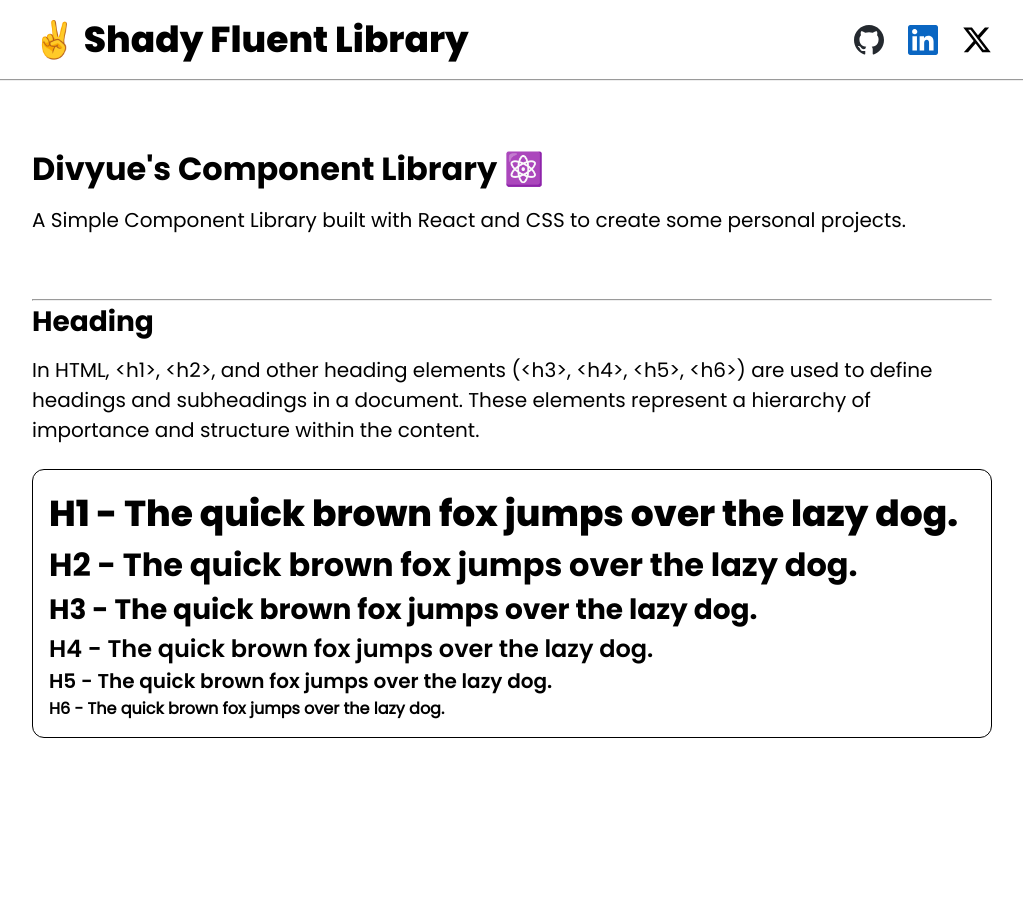
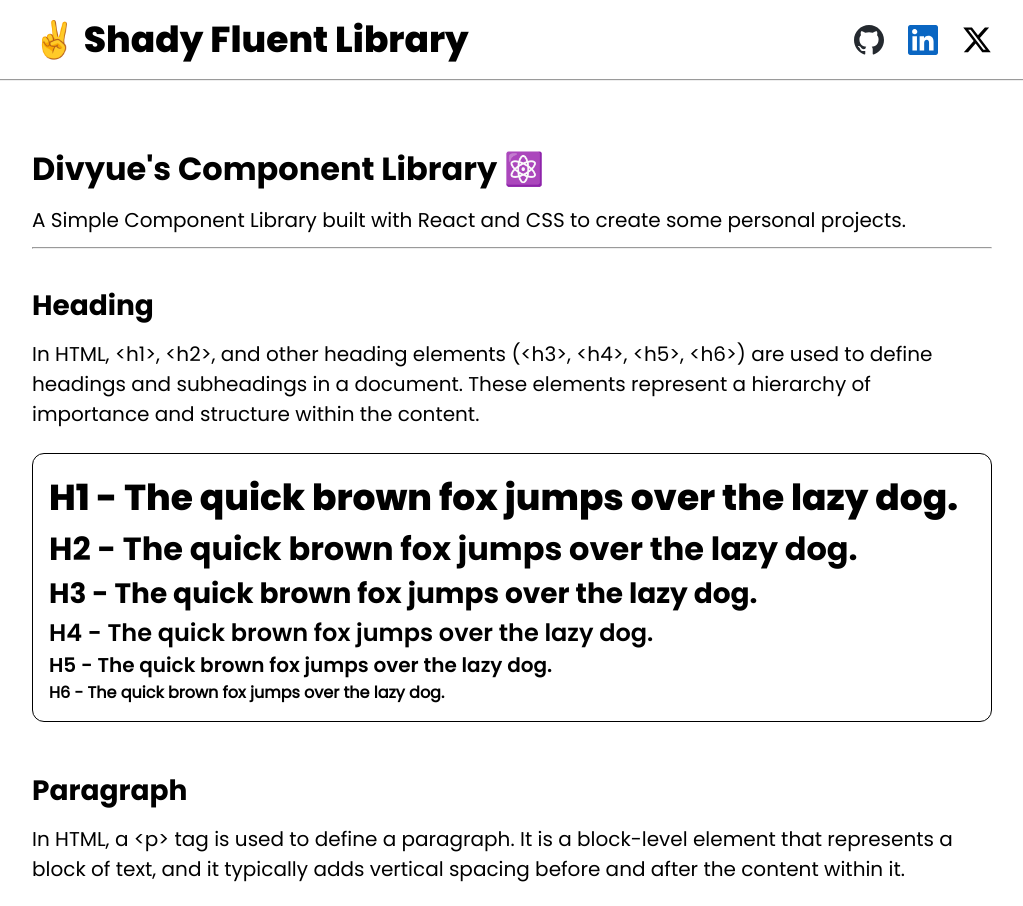
Before and after one commit to yadavrashindra5/react-components, a React (Vite) app: page / in a window 1280 px wide. Shown: the top 906 px of the page, without its empty margins (128-1151 px from the left). Before the commit the page ends 800 px from the top, so only its background shows below. Built offline with nearby package versions, Linux system fonts and the light colour scheme.

Commit message:
some code refactoring is done

```diff
--- /dev/null
+++ b/src/components/Text/text.module.css
@@ -0,0 +1,4 @@
+.text {
+  font-size: 2rem;
+  margin: 1.2rem 0;
+}
--- a/src/components/Text/text.tsx
+++ b/src/components/Text/text.tsx
@@ -1,21 +1,10 @@
+import styles from "./text.module.css";
+
 interface IText {
   text: string;
-  fontSize?: string;
-  marginTop?: string;
-  marginBottom?: string;
+  className?: string;
 }
 
-export default function Text({
-  text,
-  fontSize = "12px",
-  marginTop = "12px",
-  marginBottom = "12px",
-}: IText) {
-  const paragraphStyle = {
-    fontSize: fontSize,
-    marginTop: marginTop,
-    marginBottom: marginBottom,
-  };
-
-  return <p style={paragraphStyle}>{text}</p>;
+export default function Text({ text, className }: IText) {
+  return <p className={styles.text + " " + className}>{text}</p>;
 }
--- a/src/page/homepage.tsx
+++ b/src/page/homepage.tsx
@@ -1,31 +1,54 @@
 import Container from "../components/Container/container";
 import Heading, { THeading } from "../components/Heading/heading";
+import Text from "../components/Text/text";
 import ComponentsView from "../sections/componentsView/componentsView";
 import HeroSection from "../sections/homepage/heroSection";
 
 export default function Homepage() {
   const headingArr: THeading[] = ["h1", "h2", "h3", "h4", "h5", "h6"];
 
+  const homePageComponentArr = [
+    {
+      heading: "Heading",
+      subHeading: [
+        "In HTML, <h1>, <h2>, and other heading elements (<h3>, <h4>, <h5>, <h6>) are used to define headings and subheadings in a document. These elements represent a hierarchy of importance and structure within the content.",
+      ],
+      children: headingArr.map((heading, index) => {
+        return (
+          <Heading
+            key={heading}
+            heading={heading}
+            headingText={`H${
+              index + 1
+            } - The quick brown fox jumps over the lazy dog.`}
+          />
+        );
+      }),
+    },
+    {
+      heading: "Paragraph",
+      subHeading: [
+        "In HTML, a <p> tag is used to define a paragraph. It is a block-level element that represents a block of text, and it typically adds vertical spacing before and after the content within it.",
+      ],
+      children: <Text text="The quick brown fox jumps over the lazy dog." />,
+    },
+  ];
+
   return (
     <Container>
       <section>
         <HeroSection />
         <hr />
-        <ComponentsView
-          heading="Heading"
-          subHeading="In HTML, <h1>, <h2>, and other heading elements (<h3>, <h4>, <h5>, <h6>) are used to define headings and subheadings in a document. These elements represent a hierarchy of importance and structure within the content."
-          children={headingArr.map((heading, index) => {
-            return (
-              <Heading
-                key={heading}
-                heading={heading}
-                headingText={`H${
-                  index + 1
-                } - The quick brown fox jumps over the lazy dog.`}
-              />
-            );
-          })}
-        />
+        {homePageComponentArr.map((homePageComponent) => {
+          return (
+            <ComponentsView
+              heading={homePageComponent.heading}
+              subHeading={homePageComponent.subHeading}
+              children={homePageComponent.children}
+            />
+          );
+        })}
+        <hr />
       </section>
     </Container>
   );
--- a/src/sections/componentsView/componentsView.module.css
+++ b/src/sections/componentsView/componentsView.module.css
@@ -0,0 +1,3 @@
+.components_view {
+  margin: 3.6rem 0 4.8rem 0;
+}
--- a/src/sections/componentsView/componentsView.tsx
+++ b/src/sections/componentsView/componentsView.tsx
@@ -6,7 +6,7 @@ import Text from "../../components/Text/text";
 
 interface IComponentsView {
   heading: string;
-  subHeading: string;
+  subHeading: string[];
   children?: React.ReactNode;
 }
 
@@ -16,9 +16,15 @@ export default function ComponentsView({
   children,
 }: IComponentsView) {
   return (
-    <section>
+    <section className={styles.components_view}>
       <Heading heading="h3" headingText={heading} />
-      <Text text={subHeading} fontSize="20px" />
+      {subHeading.length === 1 ? (
+        <Text text={subHeading[0]} />
+      ) : (
+        subHeading.map((subHeadingText, index) => (
+          <Text text={subHeadingText} key={index} />
+        ))
+      )}
       <Box className={styles.componentsView}>{children}</Box>
     </section>
   );
```
